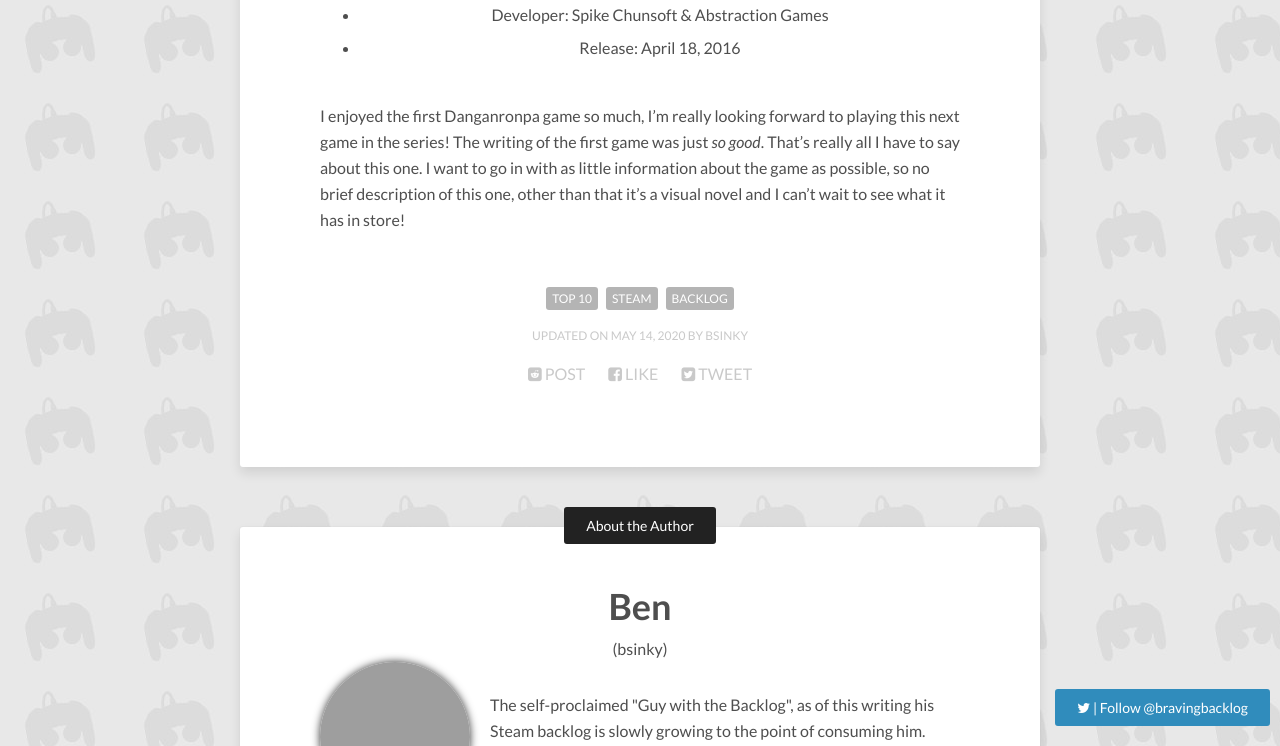
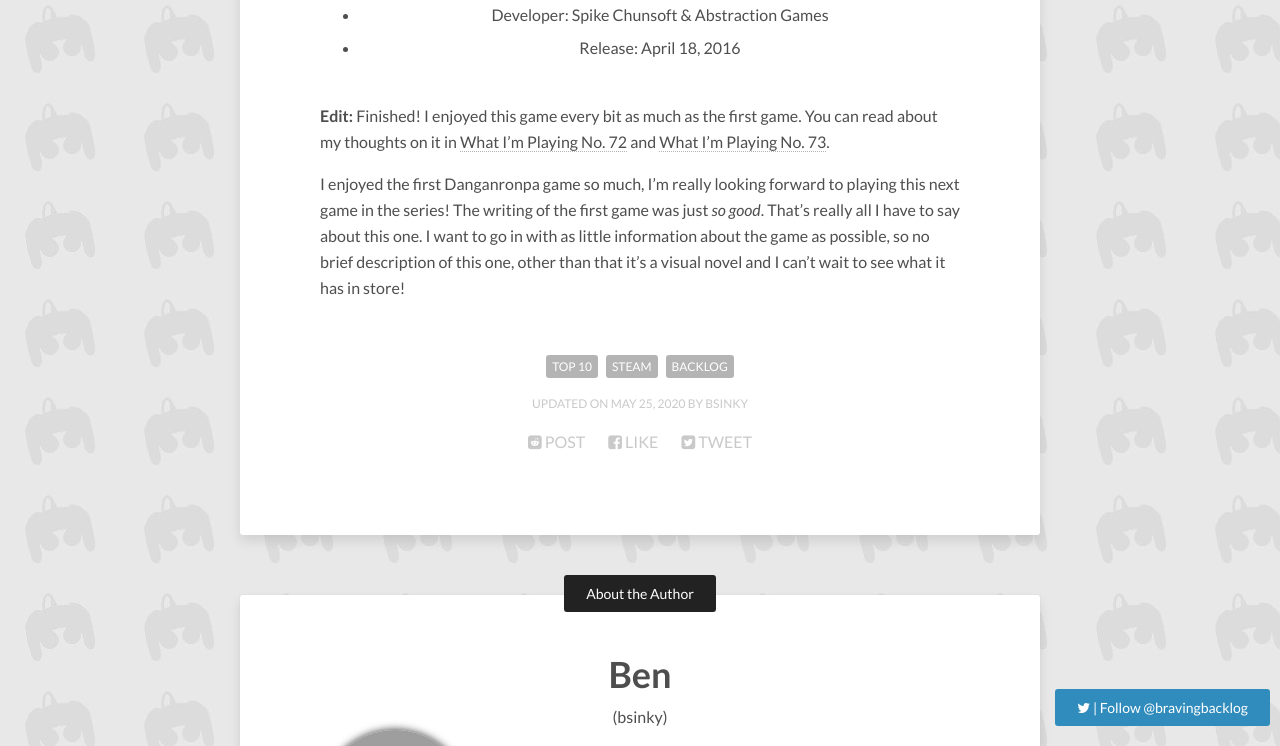
Before and after one commit to BravingTheBacklog/bravingthebacklog.github.io, a Jekyll site: the page built from _posts/2020-05-14-top-10-games-in-my-steam-backlog-2020.md, in a window 1280 px wide and 900 px high, scrolled down 6326 px, cut to the strip 154-900 px from the top of the window. Built offline with Jekyll 4.4.1, drawn with Linux system fonts in a browser that asks for light colours; nearby versions of some CDN libraries; comment, search, counter and statistics services are not loaded.

Commit message:
Check Danganronpa 2 off backlog list

```diff
--- a/_posts/2020-05-14-top-10-games-in-my-steam-backlog-2020.md
+++ b/_posts/2020-05-14-top-10-games-in-my-steam-backlog-2020.md
@@ -4,7 +4,7 @@
 author: bsinky
 description: "A list of the top 10 games in my Steam backlog as of May 2020!"
 date: 2020-05-14
-modified: 2020-05-14
+modified: 2020-05-25
 categories: [List]
 tags: [Top 10,Steam,Backlog]
 image:
@@ -160,7 +160,13 @@
 criticism upon release, but the rest of the game was well received, and I'm
 curious to see how it holds up today.
 
-## 1. {% include game.html game="Danganronpa 2 Goodbye Despair" %}
+## 1. {% include game.html game="Danganronpa 2 Goodbye Despair" checkmark="" %}
+
+**Edit:** Finished! I enjoyed this game every bit as much as the first game. You
+can read about my thoughts on it in [What I'm Playing No. 72]({% post_url
+2020-05-18-what-im-playing-no-72 %}#Danganronpa2:GoodbyeDespair) and [What I'm
+Playing No. 73]({% post_url 2020-05-25-what-im-playing-no-73
+%}#Danganronpa2:GoodbyeDespair).
 
 I enjoyed the first Danganronpa game so much, I'm really looking forward to
 playing this next game in the series! The writing of the first game was just *so
```
Also changed, not shown: _posts/2020-05-25-what-im-playing-no-73.md (+1 -1 lines).
